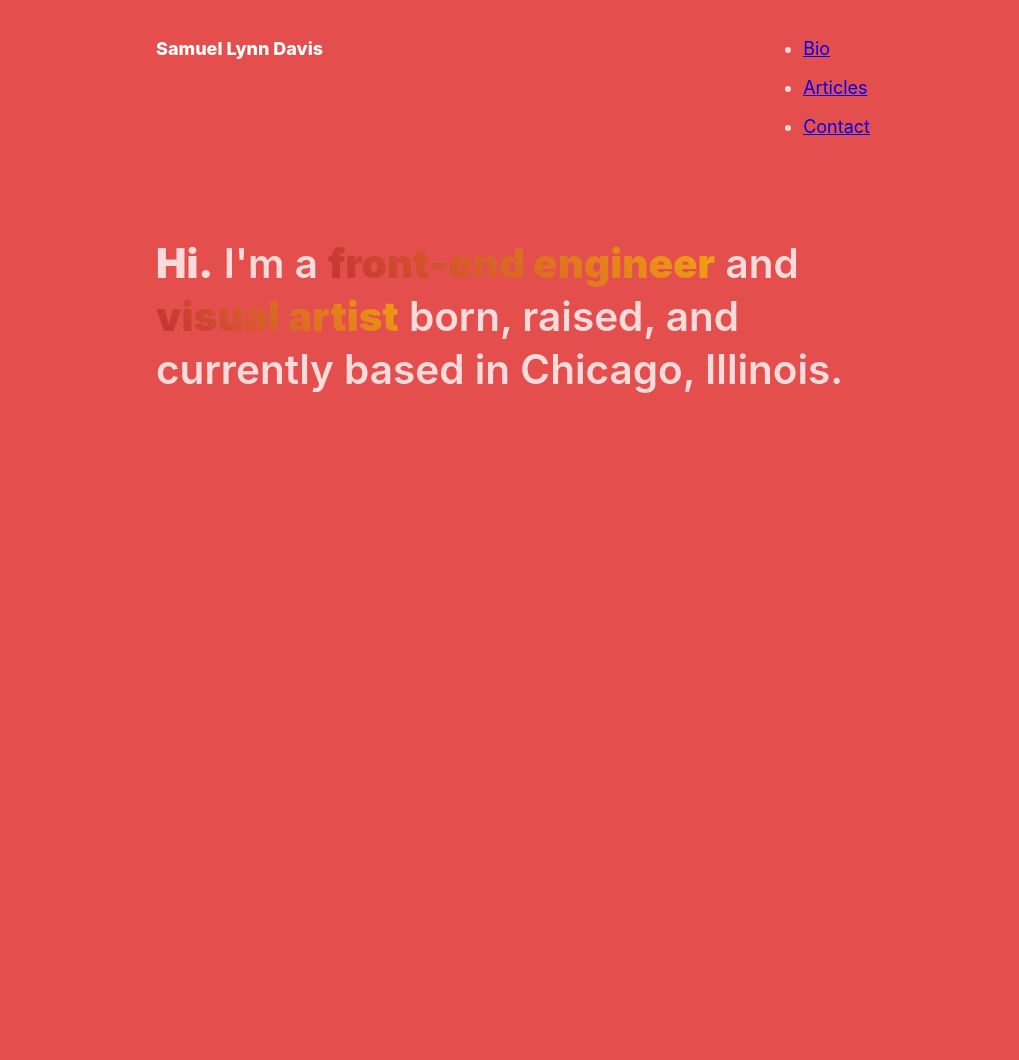
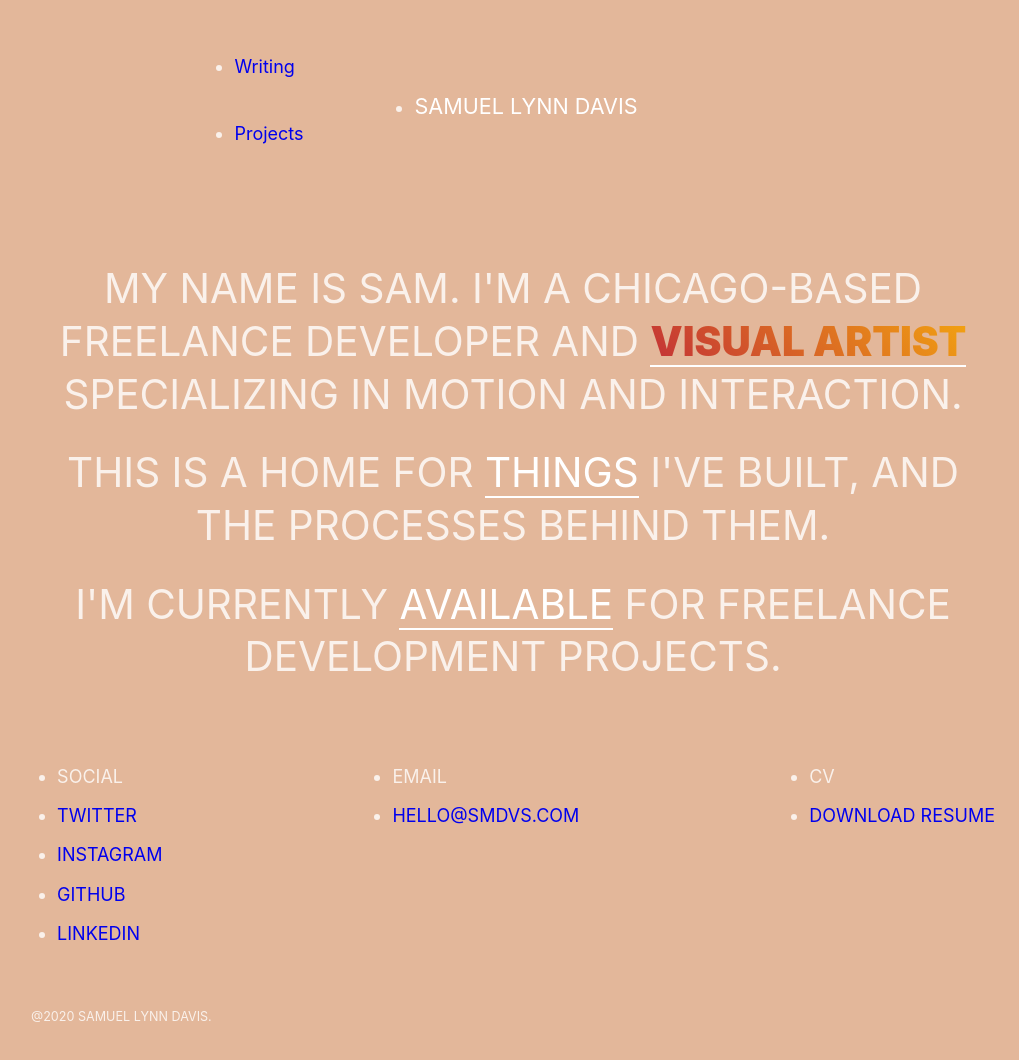
Before and after one commit to samlynndavis/smdvs.com, a Gatsby site: page / in a window 1280 px wide. Shown: the whole page, without its empty margins (127-1146 px from the left). Before the commit the page ends 800 px from the top, so only its background shows below. Built offline with nearby package versions, Linux system fonts and the light colour scheme; Gatsby itself is replaced by a stand-in of ours.

Commit message:
Major site overhaul

```diff
--- a/gatsby-config.js
+++ b/gatsby-config.js
@@ -7,7 +7,7 @@
 module.exports = {
   siteMetadata: {
       title: 'Samuel Lynn Davis',
-      author: 'Sam Lynn Davis',
+      author: 'Samuel Lynn Davis',
   },
 
   plugins: [
--- a/src/components/footer.js
+++ b/src/components/footer.js
@@ -16,16 +16,54 @@ const Footer = () => {
 
     return (
         <footer className={footerStyles.footer}>
-        {/* <nav>
-          <ul className={footerStyles.footerNavList}>
+        <nav>
+          <ul className={footerStyles.socialNavList}>
             <li>
-              <a href="#">Patreon</a>
+              <p>Social</p>
             </li>
             <li>
-              <a href="#">RSS</a>
+              <a href="https://www.twitter.com/samueldavis" target="_blank" rel="noopener noreferrer">
+                Twitter
+              </a>
+            </li>
+            <li>
+              <a href="https://www.instagram.com/samlynndavis" target="_blank" rel="noopener noreferrer">
+                Instagram
+              </a>
+            </li>
+            <li>
+              <a href="https://www.github.com/samlynndavis" target="_blank" rel="noopener noreferrer">
+                Github
+              </a>
+            </li>
+            <li>
+              <a href="https://www.linkedin.com/in/samlynndavis/" target="_blank" rel="noopener noreferrer">
+                LinkedIn
+              </a>
             </li>
           </ul>
-        </nav> */}
+          <ul className={footerStyles.socialNavList}>
+            <li>
+              <p>Email</p>
+            </li>
+            <li>
+              <a href="mailto:hello@smdvs.com">
+                hello@smdvs.com
+                </a>
+            </li>
+          </ul>
+          <ul className={footerStyles.socialNavList}>
+            <li>
+              <p>CV</p>
+            </li>
+            <li className={footerStyles.resume}>
+              <a href="https://www.smdvs.com/sam_lynn_davis_resume.pdf" target="_blank" rel="noopener noreferrer">
+                Download Resume
+              </a>
+            </li>
+          </ul>
+        </nav>
+        <p className={footerStyles.copyright}>@2020 Samuel Lynn Davis.</p>
         </footer>
     )
 }
--- a/src/components/footer.module.scss
+++ b/src/components/footer.module.scss
@@ -1,25 +1,52 @@
 .footer {
   margin-top: 3rem;
   display: flex;
-  justify-content: space-between;
+  flex-direction: column;
+  text-transform: uppercase;
+
+  nav {
+    display: flex;
+    width: 100%;
+    justify-content: space-between;
+    margin-bottom: 1rem;
+  }
+
+  nav ul li span {
+    font-size: .8rem;
+    margin-right: .2rem;
+  }
+
+  .copyright {
+    font-size: .7rem;
+  }
+
 }
 
-.footer-nav-list {
+.social-nav-list {
     display: flex;
+    flex-direction: column;
     list-style-type: none;
     margin: 0;
 
+    li {
+      margin-bottom: 0.2rem;
+    }
+
+    p {
+      font-size: .9rem;
+    }
+
     a {
-      color: rgba(0,0,0,.45);
-      font-size: .8rem;
-      margin: 0 .3rem;
-      padding: .5rem .5rem;
+      color: #fff;
+      font-size: 1.2rem;
       text-decoration: none;
-      font-weight: 500;
+      font-weight: 600;
+
+      transition: 0.2s ease;
     }
 
     a:hover {
-      color: #ffffff;
-      background: #111111;
+      color: #fff;
+      transition: 0.2s ease;
     }
 }
--- a/src/components/head.js
+++ b/src/components/head.js
@@ -13,7 +13,7 @@ const Head = ({ title }) => {
     }
   `)
   return (
-    <Helmet title={`${title} | ${data.site.siteMetadata.title}`} />
+    <Helmet title={`${title}`} />
   )
 }
 
--- a/src/components/header.js
+++ b/src/components/header.js
@@ -16,19 +16,16 @@ const Header = () => {
     `)
     return (
         <header className={headerStyles.header}>
-            <p>
-                <Link className={headerStyles.title} to="/">{data.site.siteMetadata.title}</Link>
-            </p>
             <nav>
                 <ul className={headerStyles.navList}>
                     <li>
-                        <Link className={headerStyles.navItem} activeClassName={headerStyles.activeNavItem} to="/about">Bio</Link>
+                        <Link className={headerStyles.navItem} activeClassName={headerStyles.activeNavItem} to="/blog">Writing</Link>
+                    </li>
+                    <li className={headerStyles.name}>
+                        <Link className={headerStyles.title} to="/">{data.site.siteMetadata.title}</Link>
                     </li>
                     <li>
-                        <Link className={headerStyles.navItem} activeClassName={headerStyles.activeNavItem} to="/blog">Articles</Link>
-                    </li>
-                    <li>
-                        <Link className={headerStyles.navItem} activeClassName={headerStyles.activeNavItem}  to="/contact">Contact</Link>
+                        <Link className={headerStyles.navItem} activeClassName={headerStyles.activeNavItem} to="#">Projects</Link>
                     </li>
                 </ul>
             </nav>
--- a/src/components/header.module.scss
+++ b/src/components/header.module.scss
@@ -1,31 +1,39 @@
 .header {
-    padding: 1rem 0 1rem;
+    padding: 2rem 0 2rem;
     margin-bottom: 3rem;
     display: flex;
-    justify-content: space-between;
+    justify-content: center;
+    align-items: center;
+}
+
+header nav ul li.name {
+  margin: 0 10rem;
 }
 
 .title {
     color: #fff;
-    font-size: 1rem;
+    font-size: 1.2rem;
     text-decoration: none;
-    font-weight: 800;
+    padding: .3rem 0;
     position: relative;
+    text-transform: uppercase;
+
+    transition: 0.2s ease;
 }
 
 .title::after {
   background-color: #fff;
   content: ' ';
   display: block;
-  height: calc(50% + 0px);
+  height: 2px;
   opacity: 1;
   position: absolute;
-  left: 2px;
-  bottom: 2px;
+  left: 0;
+  z-index: -1;
   width: calc(100% + 0px);
-  z-index: -1;
-  transform: scaleY(0);
-  transform-origin: 0% 100%;
+  transform: scaleX(0);
+  transform-origin: 0% 50%;
+  bottom: -1px;
   -webkit-transition: all 0.2s ease-out;
   -moz-transition: all 0.2s ease-out;
   -o-transition: all 0.2s ease-out;
@@ -34,16 +42,12 @@
 }
 
 .title:hover::after {
-  transform: scaleY(1);
+  transform: scaleX(1);
   -webkit-transition: all 0.2s ease-out;
   -moz-transition: all 0.2s ease-out;
   -o-transition: all 0.2s ease-out;
   -ms-transition: all 0.2s ease-out;
   transition: all 0.2s ease-out;
-}
-
-.title:hover {
-  color: #000;
 }
 
 .nav-list {
@@ -54,71 +58,31 @@
 
 .nav-item {
     color: #fff;
-    font-size: .9rem;
+    font-size: 1.2rem;
     margin: 0 .5rem;
-    padding: .3rem .5rem;
+    padding: .3rem 0 ;
     text-decoration: none;
     font-weight: 500;
     position: relative;
+    text-transform: uppercase;
 }
 
 .nav-item:hover {
-  color: #f6b933;
-  background: white;
-  border-radius: 4px;
+  color: #fff;
+  transition: 0.2s ease;
 }
 
-// .nav-item::after {
-//   background-color: #fff;
-//   content: ' ';
-//   display: block;
-//   height: calc(50% + 0px);
-//   opacity: 1;
-//   position: absolute;
-//   left: 2px;
-//   bottom: 2px;
-//   width: calc(100% + 0px);
-//   z-index: -1;
-//   transform: scaleY(0);
-//   transform-origin: 0% 100%;
-//   -webkit-transition: all 0.2s ease-out;
-//   -moz-transition: all 0.2s ease-out;
-//   -o-transition: all 0.2s ease-out;
-//   -ms-transition: all 0.2s ease-out;
-//   transition: all 0.2s ease-out;
-// }
-
-// .nav-item:hover::after {
-//   transform: scaleY(1);
-//   -webkit-transition: all 0.2s ease-out;
-//   -moz-transition: all 0.2s ease-out;
-//   -o-transition: all 0.2s ease-out;
-//   -ms-transition: all 0.2s ease-out;
-//   transition: all 0.2s ease-out;
-// }
-
-.active-nav-item {
-  color: #f6b933;
-  background: white;
-  border-radius: 4px;
-}
-
-// .active-nav-item::after {
-//   background-color: #fff;
-//   content: ' ';
-//   display: block;
-//   height: calc(50% + 0px);
-//   opacity: 1;
-//   position: absolute;
-//   left: 2px;
-//   bottom: 2px;
-//   width: calc(100% + 0px);
-//   z-index: -1;
-//   transform: scaleY(1);
-//   transform-origin: 0% 100%;
-//   -webkit-transition: all 0.2s ease-out;
-//   -moz-transition: all 0.2s ease-out;
-//   -o-transition: all 0.2s ease-out;
-//   -ms-transition: all 0.2s ease-out;
-//   transition: all 0.2s ease-out;
-// }
+.active-nav-item::after {
+   background-color: #fdd630;
+   content: ' ';
+   display: block;
+   height: 2px;
+   opacity: 1;
+   position: absolute;
+   left: 0;
+   z-index: -1;
+   width: calc(100% + 0px);
+   transform: scaleX(1);
+   transform-origin: 0% 50%;
+   bottom: -1px;
+ }
--- a/src/components/layout.module.scss
+++ b/src/components/layout.module.scss
@@ -1,6 +1,6 @@
 .container {
     margin: 0 auto;
-    max-width: 750px;
+    max-width: 1000px;
     padding: 1rem;
 
     display: flex;
@@ -14,14 +14,17 @@
 }
 
 .hero {
-    font-weight: 600;
+    font-weight: 400;
+    justify-self: center;
+    text-transform: uppercase;
+    text-align: center;
 }
 
 .bold {
   font-weight: 900;
 }
 
-.title {
+.job__title {
   font-weight: 900;
   background: linear-gradient(
     45deg,
@@ -36,6 +39,75 @@
   background-clip: text;
   -webkit-background-clip: text;
   -webkit-text-fill-color: transparent;
+
+  position: relative;
+
+  &::after {
+    background-color: #fff;
+    content: ' ';
+    display: block;
+    height: 2px;
+    opacity: 1;
+    position: absolute;
+    left: 0;
+    z-index: -1;
+    width: calc(100% + 0px);
+    transform: scaleX(1);
+    transform-origin: 0% 50%;
+    bottom: -1px;
+    -webkit-transition: all 0.2s ease-out;
+    -moz-transition: all 0.2s ease-out;
+    -o-transition: all 0.2s ease-out;
+    -ms-transition: all 0.2s ease-out;
+    transition: all 0.2s ease-out;
+  }
+
+  &:hover::after {
+    transform: scaleX(0);
+    transform-origin: 50% 0%;
+  }
+}
+
+.accent {
+  color: #fff;
+  position: relative;
+
+  transition: all 0.2s ease;
+
+  &:hover {
+    font-weight: 800;
+    transition: all 0.2s ease;
+  }
+
+  &::after {
+    background-color: #fff;
+    content: ' ';
+    display: block;
+    height: 2px;
+    opacity: 1;
+    position: absolute;
+    left: 0;
+    z-index: -1;
+    width: calc(100% + 0px);
+    transform: scaleX(1);
+    transform-origin: 0% 50%;
+    bottom: -1px;
+    -webkit-transition: all 0.2s ease-out;
+    -moz-transition: all 0.2s ease-out;
+    -o-transition: all 0.2s ease-out;
+    -ms-transition: all 0.2s ease-out;
+    transition: all 0.2s ease-out;
+  }
+
+  &:hover::after {
+    transform: scaleX(0);
+    transform-origin: 50% 0%;
+    font-weight: 800;
+  }
+}
+
+a {
+  text-decoration: none;
 }
 
 @keyframes gradient {
--- a/src/pages/about.js
+++ b/src/pages/about.js
@@ -8,8 +8,8 @@ const AboutPage = () => {
     return (
         <div>
             <Layout>
-                <Head title="About" />
-                <h2>Bio</h2>
+                <Head title="About - Samuel Lynn Davis" />
+                <h1>Bio</h1>
                 <p>My name is Sam Davis and I am a full-stack web developer.</p>
                 <p><Link to="/contact">Want to reach out?</Link></p>
             </Layout>
--- a/src/pages/blog.js
+++ b/src/pages/blog.js
@@ -24,7 +24,7 @@ const BlogPage = () => {
     return (
         <div>
             <Layout>
-                <Head title="Blog" />
+                <Head title="Writing - Samuel Lynn Davis" />
                 <h2>Articles</h2>
                 <ol className={blogStyles.posts}>
                     {data.allContentfulBlogPost.edges.map((edge) => {
--- a/src/pages/blog.module.scss
+++ b/src/pages/blog.module.scss
@@ -27,7 +27,7 @@
   }
 
   p {
-
+    color: #fff;
     margin-bottom: 0;
   }
 
--- a/src/pages/index.js
+++ b/src/pages/index.js
@@ -11,8 +11,10 @@ const IndexPage = () => {
 
     return (
         <Layout>
-            <Head title="Home" />
-            <h1 className={layoutStyles.hero}><span className={layoutStyles.bold}>Hi.</span> I'm a <span className={layoutStyles.title}>front-end engineer</span> and <span className={layoutStyles.title}>visual artist</span> born, raised, and currently based in Chicago, Illinois.</h1>
+            <Head title="Samuel Lynn Davis - Visual Artist and Web Developer" />
+            <h1 className={layoutStyles.hero}>My name is Sam. I'm a Chicago-based freelance developer and <a href="https://www.samlynndavis.com" target="_blank" rel="noopener noreferrer" ><span className={layoutStyles.job__title}>visual artist</span></a> specializing in motion and interaction.</h1>
+            <h1 className={layoutStyles.hero}>This is a home for <Link className={layoutStyles.accent} to="#">things</Link> I've built, and the processes behind them.</h1>
+            <h1 className={layoutStyles.hero}>I'm currently <a href="mailto:hello@smdvs.com" className={layoutStyles.accent}>available</a> for freelance development projects.</h1>
         </Layout>
     )
 }
--- a/src/styles/index.scss
+++ b/src/styles/index.scss
@@ -11,30 +11,30 @@ body {
     -webkit-font-smoothing: antialiased;
     -moz-osx-font-smoothing: grayscale;
 
-    background: #f6b933;
+    background: #e3b79a;
 
-    animation: colorchange 1000s infinite; /* animation-name followed by duration in seconds*/
-         /* you could also use milliseconds (ms) or something like 2.5s */
-      -webkit-animation: colorchange 1000s infinite; /* Chrome and Safari */
+    // animation: colorchange 1000s infinite; /* animation-name followed by duration in seconds*/
+    //      /* you could also use milliseconds (ms) or something like 2.5s */
+    //   -webkit-animation: colorchange 1000s infinite; /* Chrome and Safari */
     }
 
-@keyframes colorchange
-{
-    0%   {background: #e44d4c;}
-    25%  {background: #f6b933;}
-    50%  {background: #ed6f33;}
-    75%  {background: #3b91bd;}
-    100% {background: #e44d4c;}
-}
+// @keyframes colorchange
+// {
+//     0%   {background: #e44d4c;}
+//     25%  {background: #f6b933;}
+//     50%  {background: #ed6f33;}
+//     75%  {background: #3b91bd;}
+//     100% {background: #e44d4c;}
+// }
 
-@-webkit-keyframes colorchange /* Safari and Chrome - necessary duplicate */
-{
-    0%   {background: #e44d4c;}
-    25%  {background: #f6b933;}
-    50%  {background: #ed6f33;}
-    75%  {background: #3b91bd;}
-    100% {background: #e44d4c;}
-}
+// @-webkit-keyframes colorchange /* Safari and Chrome - necessary duplicate */
+// {
+//     0%   {background: #e44d4c;}
+//     25%  {background: #f6b933;}
+//     50%  {background: #ed6f33;}
+//     75%  {background: #3b91bd;}
+//     100% {background: #e44d4c;}
+// }
 
 ::selection {
 background-color: #3b91bd;
--- a/src/templates/blog.js
+++ b/src/templates/blog.js
@@ -30,7 +30,7 @@ const Blog = (props) => {
 	}
     return (
 				<Layout>
-                    <Head title={props.data.contentfulBlogPost.title} />
+          <Head title={props.data.contentfulBlogPost.title} />
 					<h1>{props.data.contentfulBlogPost.title}</h1>
 					<p>{props.data.contentfulBlogPost.publishedDate}</p>
 					{documentToReactComponents(props.data.contentfulBlogPost.body.json, options)}
```
